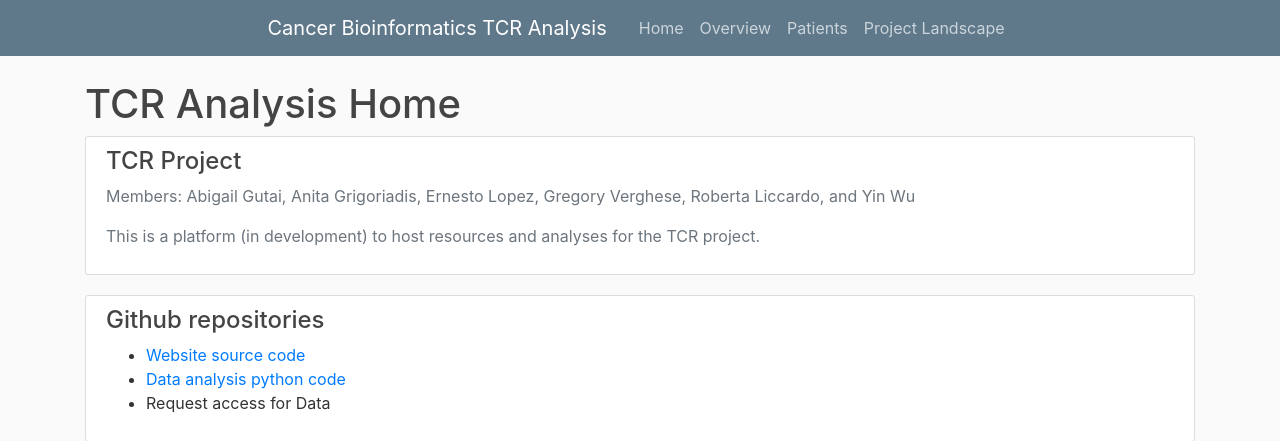
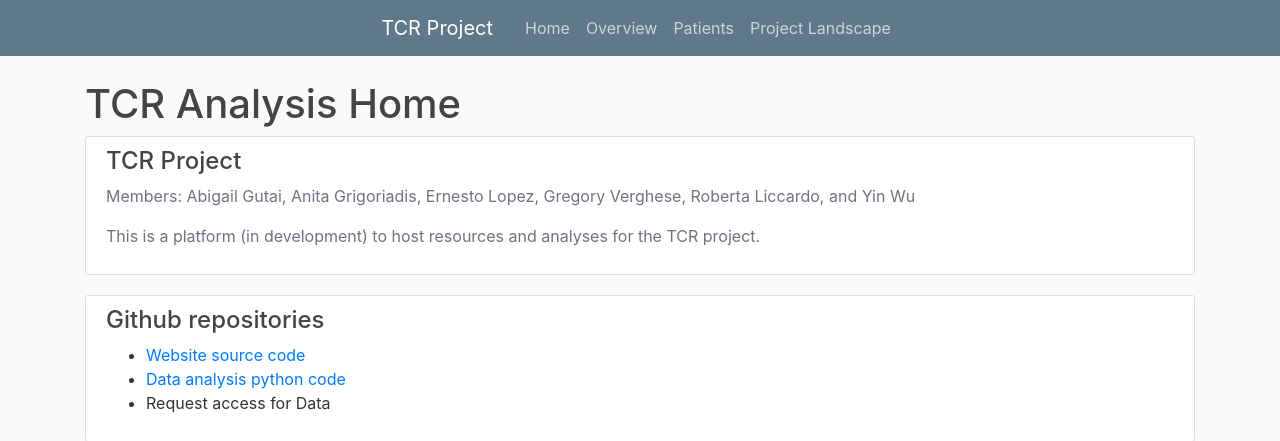
Before and after one commit to argutai/TCR-Application, a Flask app: page / in a window 1280 px wide. Shown: the top 441 px of the page. Run offline with Flask 3, Linux system fonts and the light colour scheme; data comes from the database, SQL or seed files in the repository; parts of the project's set-up code (start-up, migrations or seed data) failed here and were passed over; some libraries are stand-ins or nearby versions.

Commit message:
update title

```diff
--- a/app/templates/layout.html
+++ b/app/templates/layout.html
@@ -14,7 +14,7 @@
     <header class="site-header">
       <nav class="navbar navbar-expand-md navbar-dark bg-steel fixed-top">
         <div class="container">
-          <a class="navbar-brand mr-4" href="/">Cancer Bioinformatics TCR Analysis</a>
+          <a class="navbar-brand mr-4" href="/">TCR Project</a>
           <button class="navbar-toggler" type="button" data-toggle="collapse" data-target="#navbarToggle" aria-controls="navbarToggle" aria-expanded="false" aria-label="Toggle navigation">
             <span class="navbar-toggler-icon"></span>
           </button>
```
